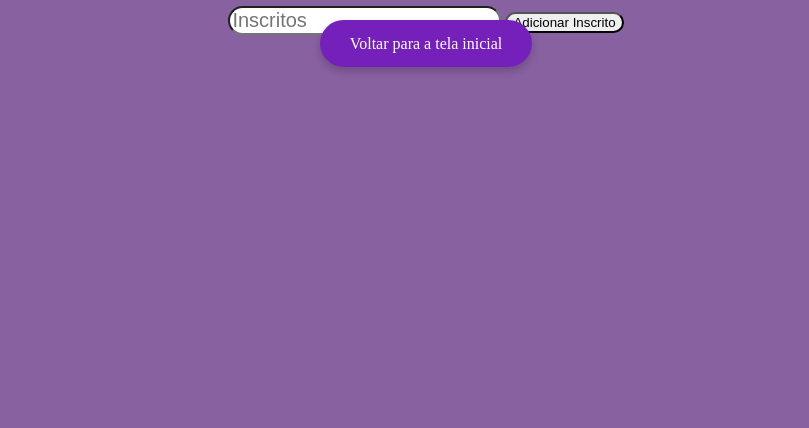
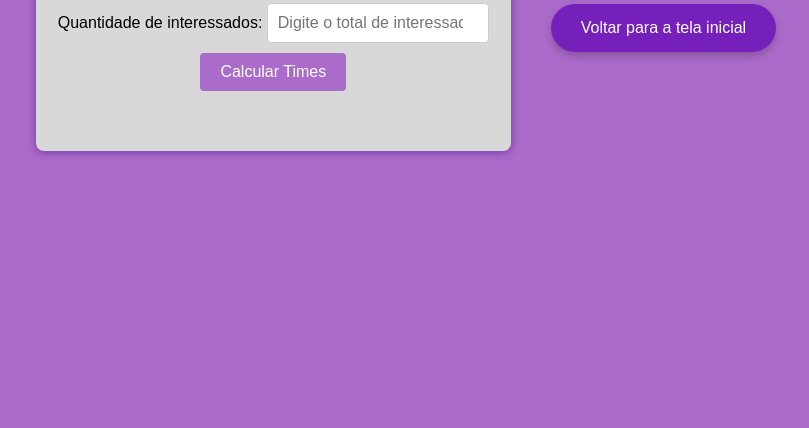
Before and after one commit to ImTizy/portifolio-3x3, a plain HTML site: page trabalhos/trabalho1.html in a window 1280 px wide. Shown: the part 372-800 px from the top of the page, without its empty margins (214-1023 px from the left). Drawn offline with Linux system fonts and the light colour scheme.

Commit message:
Add files via upload

```diff
--- a/trabalhos/trabalho1.css
+++ b/trabalhos/trabalho1.css
@@ -39,7 +39,7 @@ hover a {
     border-radius: 20px;
 }
 
-.backbt2 {
+  .backbt2 {
     background-color: #7520bb;
     color: #ffffff;
     border: none;
@@ -51,7 +51,6 @@ hover a {
     box-shadow: 0 4px 8px rgba(0, 0, 0, 0.2);
     margin: 40px;
     text-decoration: none;
-
   }
 
 
@@ -69,8 +68,3 @@ hover a {
     background-color: #3f0f66;
     transform: translateY(-2px);
   }
-
-  .backbt2:active {
-    transform: translateY(0);
-    box-shadow: 0 2px 4px rgba(0, 0, 0, 0.2);
-  }
--- a/trabalhos/trabalho1.html
+++ b/trabalhos/trabalho1.html
@@ -1,59 +1,105 @@
 <!DOCTYPE html>
-<html lang="en">
+<html lang="pt-BR">
 <head>
   <meta charset="UTF-8">
   <meta name="viewport" content="width=device-width, initial-scale=1.0">
-    <link rel="stylesheet" href="trabalho1.html">
+  <title>Calculadora de Times de Basquete 3x3</title>
   <link rel="stylesheet" href="trabalho1.css">
-    <title>Trabalhos</title>
+  <style>
+    body {
+      font-family: Arial, sans-serif;
+      display: flex;
+      justify-content: center;
+      align-items: center;
+      height: 100vh;
+      background-color: #aa6bca;
+      margin: 0;
+    }
+    .container {
+      background-color: rgb(216, 216, 216);
+      padding: 20px;
+      border-radius: 8px;
+      box-shadow: 0 1px 8px rgba(92, 34, 151, 0.712);
+      text-align: center;
+    }
+    input {
+      padding: 10px;
+      margin: 10px 0;
+      border: 1px solid #ccc;
+      border-radius: 4px;
+      width: 200px;
+      font-size: 16px;
+    }
+    button {
+      padding: 10px 20px;
+      background-color: #aa6bca;
+      color: white;
+      border: none;
+      border-radius: 4px;
+      cursor: pointer;
+      font-size: 16px;
+      transition: background-color 0.3s;
+    }
+    button:hover {
+      background-color: #4c2063;
+    }
+    .feedback {
+      margin-top: 20px;
+      padding: 10px;
+      border-radius: 4px;
+      font-size: 18px;
+      color: white;
+    }
+    .green {
+        background-color: #62128a;
+    }
+    .red {
+      background-color: #f44336;
+    }
+  </style>
 </head>
+<body>
 
-<body>
-    <div class="csstrabalho1">
-    <h1>Basquete 3x3</h1>
-    <input type="number" id="inscritos" id="ins"placeholder="Inscritos" min="1">
-    <button id="ins" onclick="adicionarInscrito()">Adicionar Inscrito</button>
-    <div id="resultado"></div>
-    <div id="feedback" class="feedback"></div>
+  <div class="container">
+    <h2>Calculadora de times de basquete 3x3</h2>
+    <label for="interessados">Quantidade de interessados:</label>
+    <input type="number" id="interessados" placeholder="Digite o total de interessados" />
+    <br>
+    <button onclick="calcularTimes()">Calcular Times</button>
+    <div id="resultado" class="feedback"></div>
+  </div>
 
   <script>
-        let totalInscritos = 0;
+    function calcularTimes() {
+      // Pegando o valor inserido
+      const interessados = document.getElementById("interessados").value;
 
-        function adicionarInscrito() {
-            const inscritosInput = document.getElementById('inscritos');
-            const inscritos = parseInt(inscritosInput.value);
-
-            if (inscritos && inscritos > 0) {
-                totalInscritos += inscritos;
-                inscritosInput.value = '';
-                calcularTimes();
-            } else {
-                alert("Por favor, insira um número válido.");
-            }
+      // Verificando se o número inserido é válido
+      if (!interessados || interessados <= 0) {
+        alert("Por favor, insira um número válido de interessados.");
+        return;
       }
 
-        function calcularTimes() {
-            const times = Math.floor(totalInscritos / 3);
-            const sobrando = totalInscritos % 3;
-            const resultadoDiv = document.getElementById('resultado');
-            const feedbackDiv = document.getElementById('feedback');
+      // Calculando a quantidade de times e o restante
+      const numTimes = Math.floor(interessados / 3);
+      const sobra = interessados % 3;
 
-            resultadoDiv.innerHTML = `Total de times formados: ${times}`;
+      // Mostrando o resultado na tela
+      const resultado = document.getElementById("resultado");
 
-            if (sobrando === 0) {
-                feedbackDiv.innerHTML = "Todos os inscritos foram alocados em times!";
-                feedbackDiv.className = "feedback verde";
+      if (sobra === 0) {
+        // Se não sobrar ninguém, feedback verde
+        resultado.textContent = `Pode formar ${numTimes} times completos!`;
+        resultado.className = "feedback green";
       } else {
-                feedbackDiv.innerHTML = `Sobram ${sobrando} inscritos que não podem formar um time.`;
-                feedbackDiv.className = "feedback vermelho";
+        // Se sobrar, feedback vermelho
+        resultado.textContent = `Pode formar ${numTimes} times completos e sobra ${sobra} aluno(s) sem time.`;
+        resultado.className = "feedback red";
       }
     }
   </script>
 
 <a href="../index.html" class="backbt2">Voltar para a tela inicial</a>
-    </div>
-
-</body>
 
 
 </body>
--- a/trabalhos/trabalho2.css
+++ b/trabalhos/trabalho2.css
@@ -24,3 +24,34 @@ hover a {
     transition: 500ms ease-in-out;
     color: pink;
 }
+
+.backbt2 {
+    font-size: 20px;
+    background-color: #7520bb;
+    color: #ffffff;
+    border: none;
+    border-radius: 30px;
+    padding-bottom: 5;
+    text-transform: uppercase;
+    font-family: Georgia, 'Times New Roman', Times, serif;
+    font-size: 19px;
+    text-decoration: none;
+    color:rgb(41, 41, 41);
+    transition: 450ms ease-in-out;
+  }
+
+
+  .backbt:hover {
+    background-color: #7c0494;
+    transform: translateY(-2px);
+  }
+
+  .backbt:active {
+    transform: translateY(0);
+    box-shadow: 0 2px 4px rgba(0, 0, 0, 0.2);
+  }
+
+  .backbt2:hover {
+    background-color: #3f0f66;
+    transform: translateY(-2px);
+  }
--- a/trabalhos/trabalho3.css
+++ b/trabalhos/trabalho3.css
@@ -73,3 +73,52 @@ hover a {
     transition: 500ms ease-in-out;
     color: pink;
 }
+
+.backbt {
+    background-color: #842db6;
+    color: #ffffff;
+    border: none;
+    border-radius: 30px;
+    padding: 15px 30px;
+    font-size: 16px;
+    cursor: pointer;
+    transition: background-color 0.3s ease, transform 0.2s;
+    box-shadow: 0 4px 8px rgba(0, 0, 0, 0.2);
+    margin: 40px;
+    text-decoration: none;
+  }
+
+  .backbt2 {
+    background-color: #7520bb;
+    color: #ffffff;
+    border: none;
+    border-radius: 30px;
+    padding: 15px 30px;
+    font-size: 16px;
+    cursor: pointer;
+    transition: background-color 0.3s ease, transform 0.2s;
+    box-shadow: 0 4px 8px rgba(0, 0, 0, 0.2);
+    margin: 40px;
+    text-decoration: none;
+  }
+
+
+  .backbt:hover {
+    background-color: #7c0494;
+    transform: translateY(-2px);
+  }
+
+  .backbt:active {
+    transform: translateY(0);
+    box-shadow: 0 2px 4px rgba(0, 0, 0, 0.2);
+  }
+
+  .backbt2:hover {
+    background-color: #3f0f66;
+    transform: translateY(-2px);
+  }
+
+  .backbt2:active {
+    transform: translateY(0);
+    box-shadow: 0 2px 4px rgba(0, 0, 0, 0.2);
+  }
```
Also changed, not shown: style.css (+7 -0 lines), trabalhos/trabalho2.html (+2 -5 lines), trabalhos/trabalho3.html (+3 -5 lines). Lines whose indentation alone changed are shown as unchanged.
